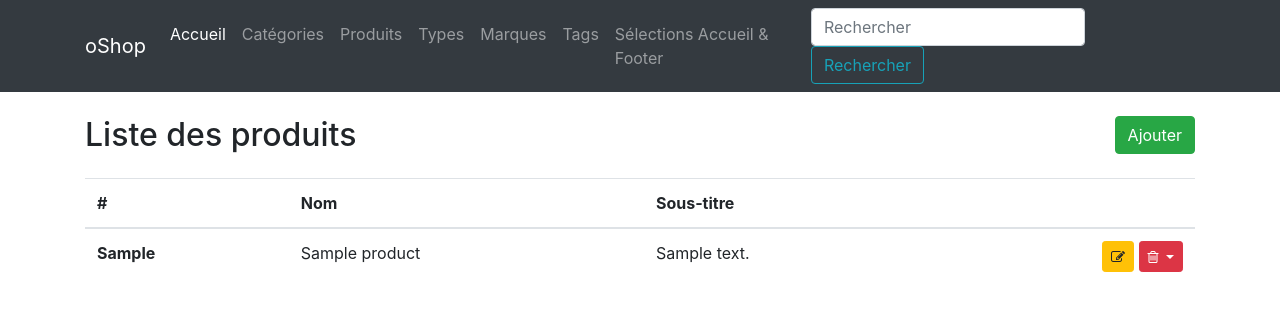
After one commit to jimmy-martin/e-commerce-backoffice, a PHP site: template app/views/product/list.tpl.php in a window 1280 px wide. The commit adds this page. Shown: the top 311 px of the page. Run offline with PHP 8.4, Linux system fonts and the light colour scheme; the template is opened without the code that fills it: most values are stand-ins (such as "Sample title", 1, 10 or a date in 2020); some libraries are stand-ins or nearby versions.

Commit message:
product/list done

```diff
--- /dev/null
+++ b/app/views/product/list.tpl.php
@@ -0,0 +1,36 @@
+<a href="#" class="btn btn-success float-right">Ajouter</a>
+<h2>Liste des produits</h2>
+<table class="table table-hover mt-4">
+    <thead>
+        <tr>
+            <th scope="col">#</th>
+            <th scope="col">Nom</th>
+            <th scope="col">Sous-titre</th>
+            <th scope="col"></th>
+        </tr>
+    </thead>
+    <tbody>
+        <?php foreach ($products as $product) : ?>
+        <tr>
+            <th scope="row"><?=$product->getID()?></th>
+            <td><?=$product->getName()?></td>
+            <td><?=$product->getDescription()?></td>
+            <td class="text-right">
+                <a href="" class="btn btn-sm btn-warning">
+                    <i class="fa fa-pencil-square-o" aria-hidden="true"></i>
+                </a>
+                <div class="btn-group">
+                    <button type="button" class="btn btn-sm btn-danger dropdown-toggle"
+                        data-toggle="dropdown" aria-haspopup="true" aria-expanded="false">
+                        <i class="fa fa-trash-o" aria-hidden="true"></i>
+                    </button>
+                    <div class="dropdown-menu">
+                        <a class="dropdown-item" href="#">Oui, je veux supprimer</a>
+                        <a class="dropdown-item" href="#" data-toggle="dropdown">Oups !</a>
+                    </div>
+                </div>
+            </td>
+        </tr>
+        <?php endforeach ?>
+    </tbody>
+</table>
```
Also changed, not shown: app/Controllers/ProductController.php (added, +23 -0 lines), public/index.php (+12 -2 lines).
